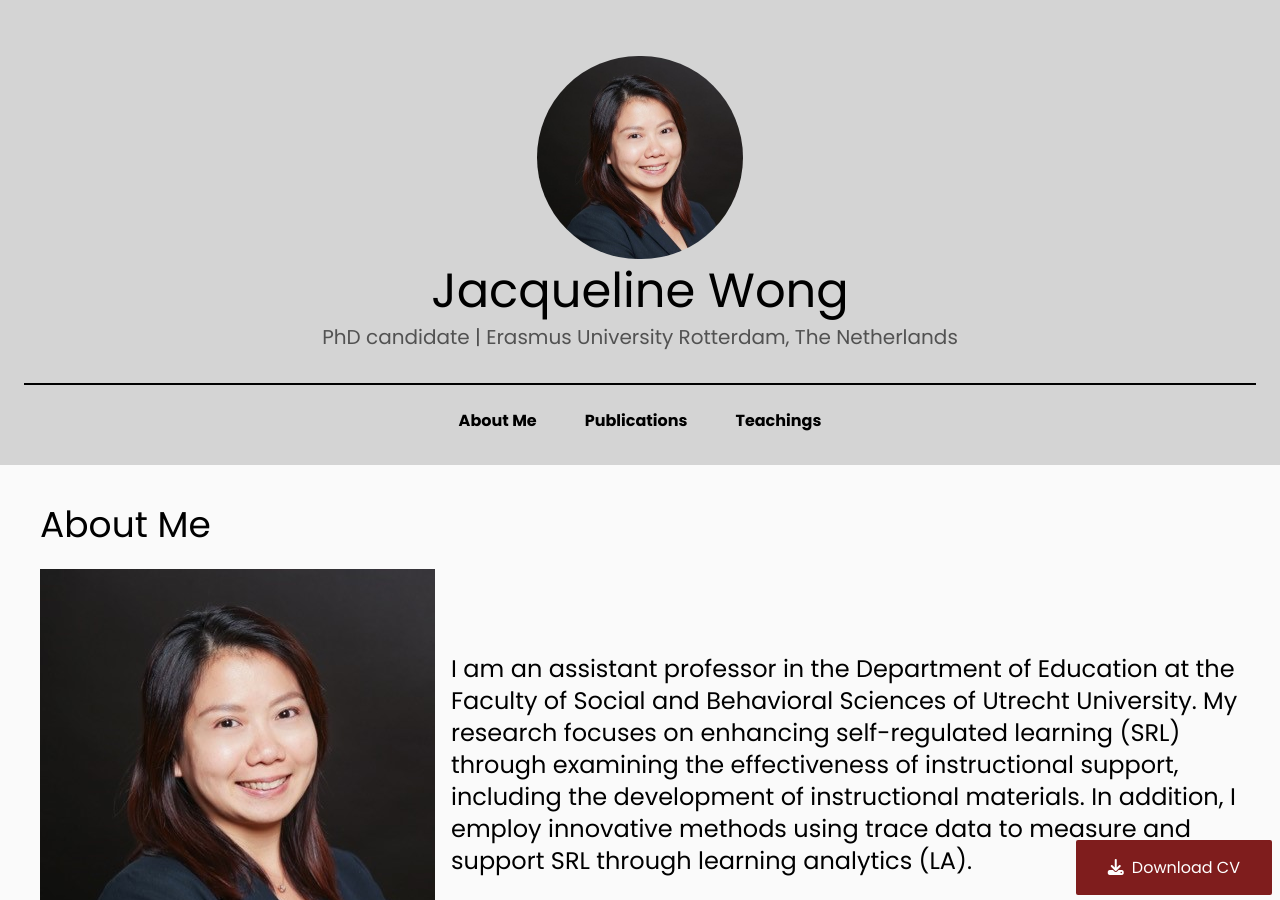
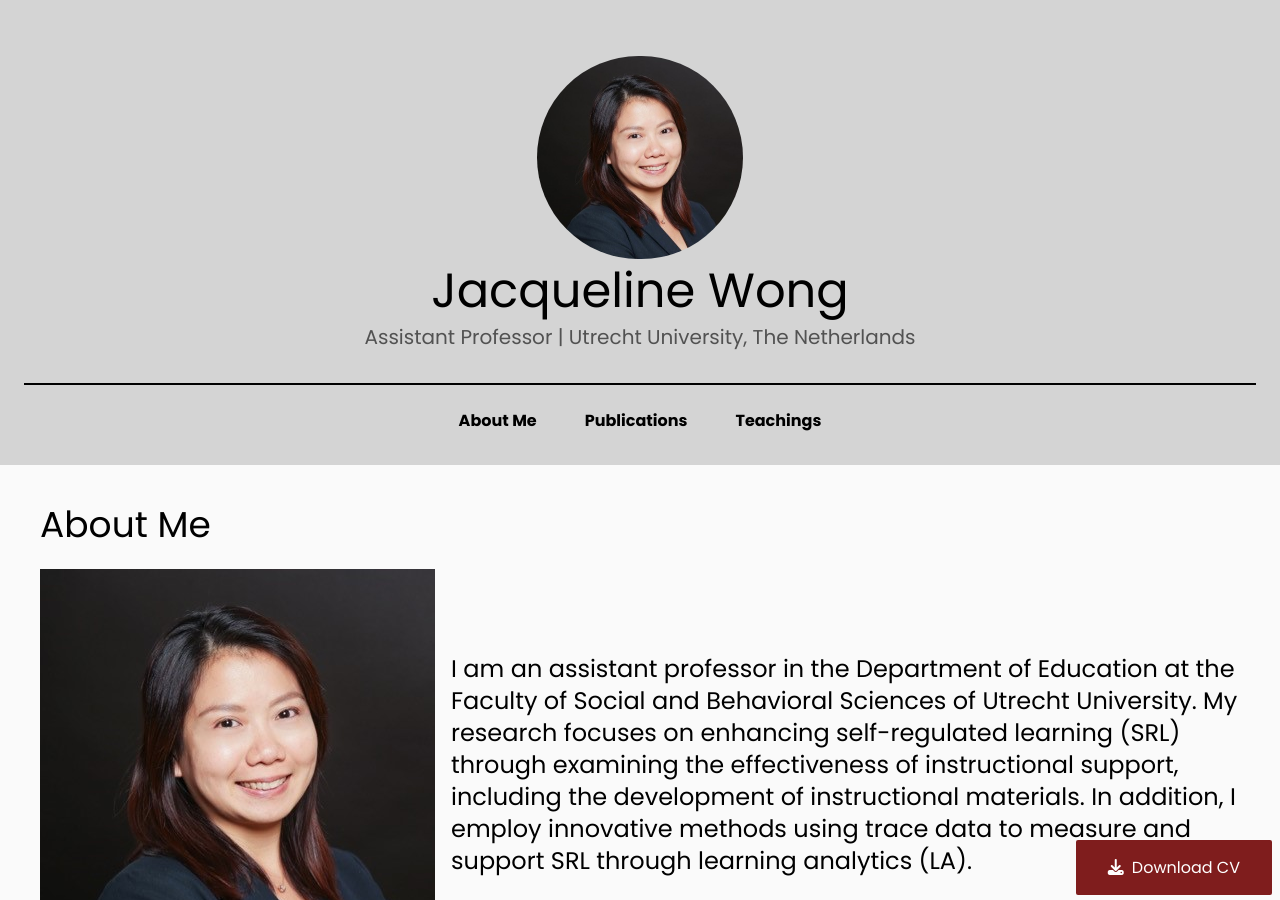
Before and after one commit to JacqWong/Jacqueline-Wong, a Jekyll site: the page built from index.md, in a window 1280 px wide and 900 px high. Built offline with Jekyll 4.4.1, drawn with Linux system fonts in a browser that asks for light colours; nearby versions of some CDN libraries.

Commit message:
Asked changes

```diff
--- a/_includes/footer.html
+++ b/_includes/footer.html
@@ -14,10 +14,10 @@
                 </div>
             </div>
             <!-- Links -->
-            <div class="flex gap-x-8 justify-center text-3xl border-t-[1px] pt-4 border-gray-400">
-                <div class=""><a href=""><i class="hover:text-neutral-300 transition-all text-white fab fab fa-facebook-square"></i></a></div>
-                <div class=""><a href=""><i class="hover:text-neutral-300 transition-all text-white fab fab fab fa-instagram"></i></a></div>
-                <div class=""><a href=""><i class="hover:text-neutral-300 transition-all text-white fab fab fab fa-twitter"></i></a></div>
+            <div class="flex gap-x-8 items-center justify-center text-3xl border-t-[1px] pt-4 border-gray-400">
+                <!-- <div class=""><a href=""><i class="hover:text-neutral-300 transition-all text-white fab fab fa-facebook-square"></i></a></div> -->
+                <!-- <div class=""><a href=""><i class="hover:text-neutral-300 transition-all text-white fab fab fab fa-instagram"></i></a></div> -->
+                <a href="https://twitter.com/WongJLY" target="_blank"><i class="hover:text-neutral-300 transition-all text-white fab fab fab fa-twitter"></i></a>
             </div>
         </div>
     </div>
--- a/_includes/nav.html
+++ b/_includes/nav.html
@@ -4,7 +4,7 @@
             <div class="space-y-2">
                 <img class="rounded-full w-1/3 md:w-1/6 mx-auto" src="{{'assets/img/LYJWong_Photo.jpg' | relative_url}}" alt="">
                 <h1 class="text-center text-3xl md:text-4xl lg:text-5xl cursor-pointer"><a href="{{'/' | relative_url}}">Jacqueline Wong</a></h1>
-                <h3 class="text-center text-xl text-neutral-600">PhD candidate | Erasmus University Rotterdam, The Netherlands</h3>
+                <h3 class="text-center text-xl text-neutral-600">Assistant Professor | Utrecht University, The Netherlands</h3>
             </div>
             <div class="md:flex mt-8 space-x-4 justify-center text-black font-bold border-t-2 border-black pt-4 hidden">
                 <div class="px-4 py-2 rounded-full hover:bg-red-900 hover:text-white cursor-pointer transition-all"><a class="" href="{{'/' | relative_url}}">About Me</a></div>
--- a/_layouts/home.html
+++ b/_layouts/home.html
@@ -6,14 +6,14 @@
         <h1 class="text-3xl md:text-4xl">About Me</h1>
         <div class="mt-6 flex flex-col md:flex-row md:gap-x-4 md:items-center gap-y-4 md:gap-y-0">
             <img src="{{'assets/img/LYJWong_Photo.jpg'}}" class="w-[90%] md:w-full mx-auto" alt="">
-            <p class="text-xl md:text-2xl">I am an assistant professor in the Department of Education at the Faculty of Social and Behavioral Sciences of Utrecht University. My research focuses on enhancing self-regulated learning (SRL) through examining the effectiveness of instructional support, including the development of instructional materials. In addition, I employ innovative methods using trace data to measure and support SRL through learning analytics (LA). </p>
+            <p class="text-xl md:text-2xl">{{ page.Para-1 }}</p>
         </div>
         <br>
-        <p class="text-xl">Before joining Utrecht University, I worked as a postdoctoral researcher in the Delft Institute of Mathematics at the Delft University of Technology, focusing on educational research in the Program for Innovation in Mathematics Education (PRIME). I obtained my PhD (cum laude) and master's (cum laude) in Educational Psychology from Erasmus University Rotterdam. My PhD dissertation on Enhancing Self-Regulated Learning Through Instructional Supports and Learning Analytics in Online Higher Education was awarded the Best Thesis Award 2021 by the Erasmus Graduate School of Social and Behavioral Sciences. </p>
+        <p class="text-xl">{{ page.Para-2 }}</p>
         <br>
-        <p class="text-xl">My passion for teaching and learning drives my interest in educational research. I have ten years of teaching experience across Singapore, China, and The Netherlands. Upon completing my teaching diploma in 2003 from the National Institute of Education in Singapore, I taught various subjects at public primary and secondary schools in Singapore. Apart from teaching, I was actively involved in piloting and implementing innovative Information Technology (IT) tools for education and was also involved in student welfare and development. In 2010, I took on a teaching position at the Singapore International School in Shanghai, China. In 2013, I became the coordinator of the optimal learning program, where I developed education plans to support different groups of students. Intrigued by students' learning process and how to enhance learning, I pursued my master's and PhD in educational psychology to equip myself with the knowledge to become a more effective teacher. I am particularly interested in designing instructions to support students who are struggling in their learning and to support students in using effective study strategies to optimize their learning. </p>
+        <p class="text-xl">{{ page.Para-3 }}</p>
         <br>
-        <p class="text-xl">In my current capacity as an assistant professor in educational sciences, I teach courses on educational psychology, education and ICT, and research methods and skills to students who are and might be taking on roles in the education sector. I enjoy discussing teaching and learning experiences and having students think of concrete examples in which educational theories can be applied. Furthermore, with the increasing use of technology in education, I would like to employ the use of learning analytics and artificial intelligence to enhance our understanding of the learning process and provide individual students with more targeted support.</p>
+        <p class="text-xl">{{ page.Para-4 }}</p>
         <br>
     </div>
 </section>
--- a/index.md
+++ b/index.md
@@ -4,6 +4,12 @@
 
 # Navbar
 
+Para-1 : I am an assistant professor in the Department of Education at the Faculty of Social and Behavioral Sciences of Utrecht University. My research focuses on enhancing self-regulated learning (SRL) through examining the effectiveness of instructional support, including the development of instructional materials. In addition, I employ innovative methods using trace data to measure and support SRL through learning analytics (LA).
 
+Para-2 : Before joining Utrecht University, I worked as a postdoctoral researcher in the Delft Institute of Mathematics at the Delft University of Technology, focusing on educational research in the Program for Innovation in Mathematics Education (PRIME). I obtained my PhD (cum laude) and master's (cum laude) in Educational Psychology from Erasmus University Rotterdam. My PhD dissertation on Enhancing Self-Regulated Learning Through Instructional Supports and Learning Analytics in Online Higher Education was awarded the Best Thesis Award 2021 by the Erasmus Graduate School of Social and Behavioral Sciences.
+
+Para-3 : My passion for teaching and learning drives my interest in educational research. I have ten years of teaching experience across Singapore, China, and The Netherlands. Upon completing my teaching diploma in 2003 from the National Institute of Education in Singapore, I taught various subjects at public primary and secondary schools in Singapore. Apart from teaching, I was actively involved in piloting and implementing innovative Information Technology (IT) tools for education and was also involved in student welfare and development. In 2010, I took on a teaching position at the Singapore International School in Shanghai, China. In 2013, I became the coordinator of the optimal learning program, where I developed education plans to support different groups of students. Intrigued by students' learning process and how to enhance learning, I pursued my master's and PhD in educational psychology to equip myself with the knowledge to become a more effective teacher. I am particularly interested in designing instructions to support students who are struggling in their learning and to support students in using effective study strategies to optimize their learning.
+
+Para-4: In my current capacity as an assistant professor in educational sciences, I teach courses on educational psychology, education and ICT, and research methods and skills to students who are and might be taking on roles in the education sector. I enjoy discussing teaching and learning experiences and having students think of concrete examples in which educational theories can be applied. Furthermore, with the increasing use of technology in education, I would like to employ the use of learning analytics and artificial intelligence to enhance our understanding of the learning process and provide individual students with more targeted support.
 
 ---
```
